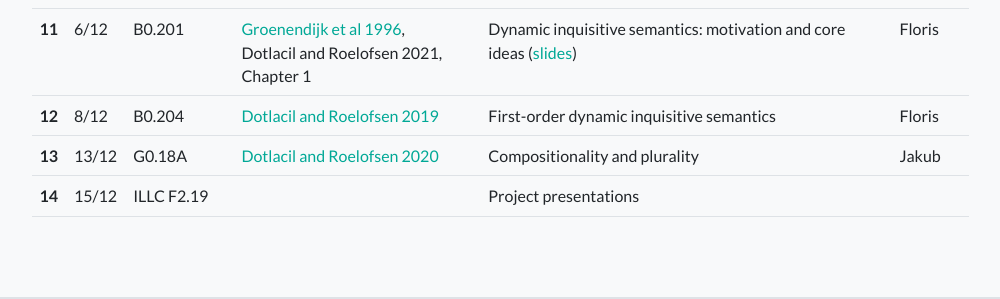
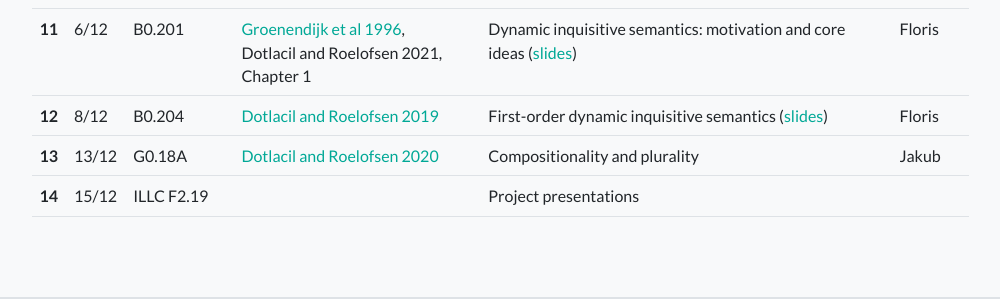
Before and after one commit to froelofs/inquisitive-semantics, a Jekyll site: the page built from _courses/2021-amsterdam.md, in a window 1280 px wide and 900 px high, scrolled down 2810 px. Shown: the part 154-453 px from the top of the window, without its empty margins (140-1140 px from the left). Built offline with Jekyll 4.4.1, drawn with Linux system fonts in a browser that asks for light colours; part of the change alters nothing that is shown.

Commit message:
Update 2021-amsterdam.md

```diff
--- a/_courses/2021-amsterdam.md
+++ b/_courses/2021-amsterdam.md
@@ -140,7 +140,7 @@ schedule: >
       <td> B0.204</td>
       <td> <a href="https://ojs.ub.uni-konstanz.de/sub/index.php/sub/article/download/538/437">Dotlacil and Roelofsen 2019</a></td>
       <td> First-order dynamic inquisitive semantics
-          <!-- (<a href="">slides</a>) -->
+          (<a href="https://www.dropbox.com/s/modbor1c41qzlwm/lecture12-dynamic2.pdf?dl=0">slides</a>)
       <td> Floris</td>
     </tr>
     <tr>
```
